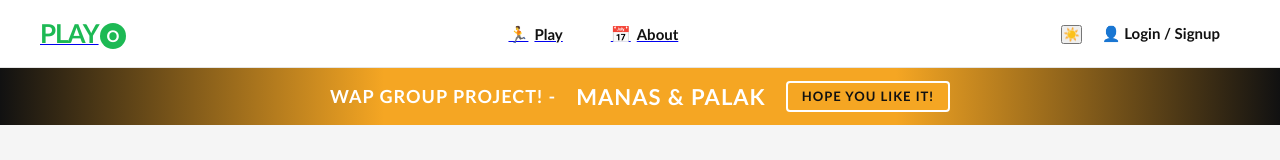
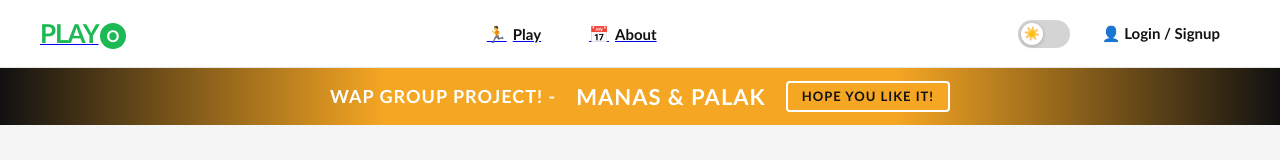
Before and after one commit to Manas-Sandhu/Playo-Clone-using-React, a React (Vite) app: page / in a window 1280 px wide. Shown: the top 160 px of the page. Built offline with nearby package versions, Linux system fonts and the light colour scheme.

Commit message:
Update Navbar styles with z-index and transitions
Increased z-index for navbar and added transition effects for background and color.

```diff
--- a/src/components/Navbar/Navbar.css
+++ b/src/components/Navbar/Navbar.css
@@ -8,9 +8,9 @@
   border-bottom: 1px solid var(--border);
   position: sticky;
   top: 0;
-  z-index: 100;
+  z-index: 200;
+  transition: background 0.3s, border-color 0.3s;
 }
-
 .logo-text {
   font-size: 26px;
   font-weight: 900;
@@ -18,7 +18,6 @@
   letter-spacing: -1px;
   font-family: var(--font-main);
 }
-
 .logo-o {
   display: inline-block;
   width: 26px;
@@ -32,12 +31,10 @@
   margin-left: 1px;
   vertical-align: middle;
 }
-
 .navbar-center {
   display: flex;
   gap: 8px;
 }
-
 .nav-btn {
   display: flex;
   align-items: center;
@@ -51,23 +48,24 @@
   color: var(--text-dark);
   cursor: pointer;
   border-radius: 8px;
-  transition: background 0.15s;
+  transition: background 0.15s, color 0.15s;
 }
-
 .nav-btn:hover {
   background: var(--green-light);
   color: var(--green);
 }
-
 .nav-btn--active {
   border: 2px solid var(--green);
   color: var(--green);
 }
-
 .nav-icon {
   font-size: 16px;
 }
-
+.navbar-right {
+  display: flex;
+  align-items: center;
+  gap: 12px;
+}
 .login-btn {
   padding: 8px 20px;
   border: none;
@@ -80,7 +78,43 @@
   border-radius: 8px;
   transition: background 0.15s;
 }
-
 .login-btn:hover {
   background: var(--green-light);
 }
+
+/* ── Theme Toggle ─────────────────────────────────── */
+.theme-toggle {
+  background: none;
+  border: none;
+  cursor: pointer;
+  padding: 0;
+  display: flex;
+  align-items: center;
+}
+
+.theme-toggle-track {
+  display: flex;
+  align-items: center;
+  width: 52px;
+  height: 28px;
+  background: var(--toggle-track, #e0e0e0);
+  border-radius: 14px;
+  padding: 3px;
+  transition: background 0.3s;
+  position: relative;
+}
+
+.theme-toggle-thumb {
+  width: 22px;
+  height: 22px;
+  border-radius: 50%;
+  background: var(--white);
+  display: flex;
+  align-items: center;
+  justify-content: center;
+  font-size: 13px;
+  box-shadow: 0 1px 4px rgba(0,0,0,0.2);
+  position: absolute;
+  left: var(--toggle-thumb-x, 3px);
+  transition: left 0.25s cubic-bezier(0.34, 1.56, 0.64, 1);
+}
```
